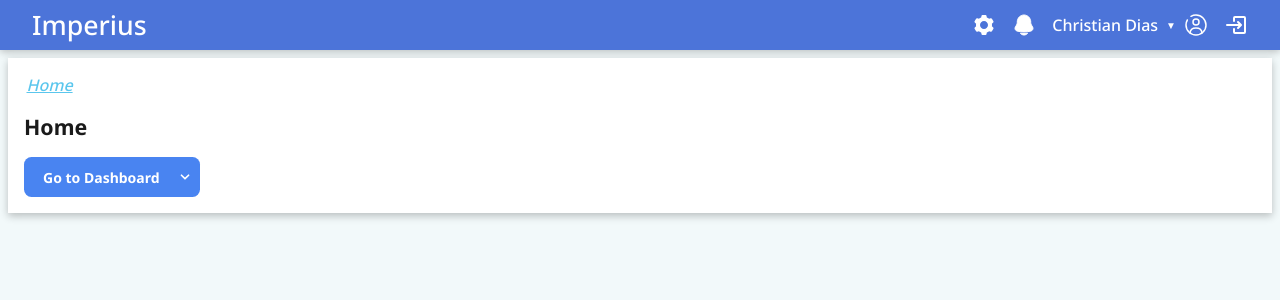
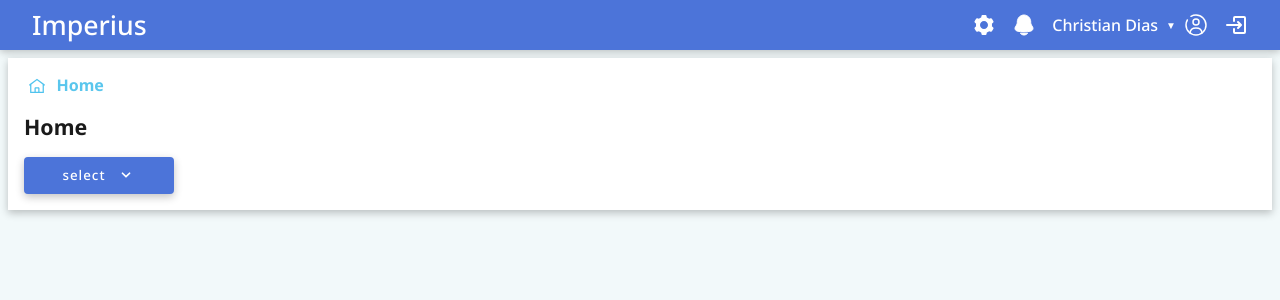
Before and after one commit to christianltdias/app, a Next.js app: page / in a window 1280 px wide. Shown: the top 300 px of the page. Built offline with nearby package versions, Linux system fonts and the light colour scheme.

Commit message:
enhancement on some components

```diff
--- a/app/page.tsx
+++ b/app/page.tsx
@@ -1,48 +1,18 @@
 "use client";
 
 import { useRouter } from "next/navigation";
-import MultiOptionButton from "../shared/controls/buttons/multi-option/multi-option-button";
 import PageComponent from "../shared/page/page";
-import Toaster from "../shared/toast/toaster";
 import { useAppDispatch } from "../store/store";
-import { createToast } from "../store/toast/toast.slice";
+import Dropdown from "../shared/controls/buttons/dropdown/common/dropdown.common";
 
 export default function Page() {
   const router = useRouter();
   const dispatch = useAppDispatch();
   let count = 0;
-
+  const color = "white"
   return (
     <PageComponent title="Home">
-      <MultiOptionButton
-        color="primary"
-        options={[
-          {
-            title: "Go to Dashboard",
-            // onClick: () => router.push("/dashboard"),
-            onClick: () =>
-              dispatch(
-                createToast({
-                  children: "test",
-                  title: `test title ${++count}`,
-                  sticky: [true, false][Math.floor(Math.random() * 2)],
-                  type: ["info", "warning", "success", "error"][Math.floor(Math.random() * 4)],
-                })
-              ),
-          },
-          {
-            title: "Go to Details",
-            onClick: () =>               dispatch(
-              createToast({
-                children: "This is a test Toast",
-                title: 'Error',
-                sticky: true,
-                type: "error",
-              })
-            ),
-          },
-        ]}
-      />
+      <Dropdown color="primary" placeholder="select" items={[{title: "test", onClick: () => console.log("test")}]}/>
     </PageComponent>
   );
 }
--- a/shared/breadcrumb/breadcrumb.module.sass
+++ b/shared/breadcrumb/breadcrumb.module.sass
@@ -1,10 +1,12 @@
 @import '../../styles/variables'
 
-.main_container
+.main-container
   padding: 0
   margin: 0
   display: flex
   flex-direction: row
+  align-content: center
+  justify-content: flex-start
 
   .item
     margin: 0 2.5px
@@ -12,14 +14,28 @@
     width: fit-content
     text-decoration: none
     color: $breadcrumb-item-color
+    display: flex
+    flex-direction: row
+    align-items: flex-end
+    gap: 10px
+    font-weight: bold
 
-    &.root
-      color: $breadcrumb-root-item-color
-      font-weight: bold
+    p
+      margin: 0
+      padding: 0
 
-    &:last-child
-      text-decoration: underline
-      font-style: italic
+    img
+      filter: invert(66%) sepia(83%) saturate(433%) hue-rotate(164deg) brightness(96%) contrast(94%)
 
   .separator
+    color: darken($breadcrumb-item-color, 20%)
+    font-size: 10pt
+    margin: 0 5px
+    align-self: center
     white-space: pre-wrap
+
+  .current
+    margin: 0
+    padding: 0
+    align-self: flex-end
+    color: #BFC4CE
--- a/shared/breadcrumb/breadcrumb.tsx
+++ b/shared/breadcrumb/breadcrumb.tsx
@@ -4,6 +4,7 @@ import { usePathname } from "next/navigation";
 import Link from "next/link";
 import styles from "./breadcrumb.module.sass";
 import React from "react";
+import Image from "next/image";
 
 type TBreadCrumbProps = {
   separator?: string;
@@ -11,22 +12,12 @@ type TBreadCrumbProps = {
   homeAsRoot?: boolean;
 };
 
-var getHref = (pathNames: string[], index: number): string =>
-  `/${pathNames.slice(0, index + 1).join("/")}`;
-
-var getText = (text: string, capitalizeLinks: boolean): string =>
-  capitalizeLinks ? text[0].toUpperCase() + text.slice(1, text.length) : text;
-
-var getSeparator = (separator: string, isLast: boolean): any => {
-  if (isLast) {
-    return <></>;
-  }
-
-  return <span> {separator} </span>;
-};
+var getHref = (pathNames: string[], index: number): string => `/${pathNames.slice(0, index + 1).join("/")}`;
+var getText = (text: string, capitalizeLinks: boolean): string => capitalizeLinks ? text[0].toUpperCase() + text.slice(1, text.length) : text;
+var getSeparator = (separator: string): any =>  <span className={styles["separator"]}> {separator} </span>;
 
 export default function BreadCrumb({
-  separator = "/",
+  separator = "❯",
   capitalizeLinks = true,
   homeAsRoot = true,
 }: TBreadCrumbProps) {
@@ -35,22 +26,27 @@ export default function BreadCrumb({
     .filter((path) => path);
 
   return (
-    <div className={styles.main_container}>
+    <div className={styles['main-container']}>
       {homeAsRoot && (
         <>
-          <Link className={`${styles.item} ${pathNames.length === 0 ? "" : styles.root}`} href={pathNames.length > 0 ? "/" : {}}>
-            Home
+          <Link className={styles["item"]} href={pathNames.length > 0 ? "/" : {}}>
+            <Image src="/home.svg" alt="home" width={20} height={20} />
+            <p>Home</p>
           </Link>
-          {getSeparator(separator, pathNames.length === 0)}
+          {pathNames.length !== 0 ? getSeparator(separator) : ""}
         </>
       )}
       {pathNames.map((link, index) => {
+        if(index === pathNames.length - 1){
+          return (<p className={styles["current"]}>{getText(link, capitalizeLinks)}</p>);
+        }
+
         return (
           <>
-            <Link className={styles.item} href={index === pathNames.length - 1 ? {} : getHref(pathNames, index)}>
-              {getText(link, capitalizeLinks)}
+            <Link className={styles["item"]} href={getHref(pathNames, index)}>
+              <p>{getText(link, capitalizeLinks)}</p>
             </Link>
-            {getSeparator(separator, index === pathNames.length - 1)}
+            {getSeparator(separator)}
           </>
         );
       })}
--- a/shared/card/card.module.sass
+++ b/shared/card/card.module.sass
@@ -1,3 +1,29 @@
-.container
-  margin: 10px
+.card-container
   background-color: white
+  min-width: 300px
+  width: fit-content
+  border-radius: 10px
+  box-shadow: rgba(0, 0, 0, 0.24) 0px 3px 8px
+  display: flex
+  flex-direction: column
+
+  .image-container
+    height: 150px
+    position: relative
+
+    .card-img
+      height: 150px
+      width: 100%
+      object-fit: cover
+
+    .card-img-shadow
+      position: absolute
+      bottom: 0
+      left: 0
+      right: 0
+      height: 15px
+      background: linear-gradient(0deg, rgba(0,0,0,1) 0%, rgba(0,212,255,0) 100%)
+      opacity: .2
+
+  .card-content
+    padding: 20px
--- a/shared/controls/buttons/common/button.tsx
+++ b/shared/controls/buttons/common/button.tsx
@@ -10,7 +10,7 @@ type ButtonProps = {
   onClick: (e: React.MouseEvent<HTMLElement>) => void,
 }
 
-const button = forwardRef(({children, color = 'primary', type = 'border', onClick} : ButtonProps, ref: MutableRefObject<any>) => {
+const Button = forwardRef(({children, color = 'primary', type = 'border', onClick} : ButtonProps, ref: MutableRefObject<any>) => {
   if (color === 'white') {
     type = 'empty'
   }
@@ -20,4 +20,4 @@ const button = forwardRef(({children, color = 'primary', type = 'border', onClic
   );
 });
 
-export default button;
+export default Button;
--- a/shared/controls/buttons/dropdown/common/dropdown.common.module.sass
+++ b/shared/controls/buttons/dropdown/common/dropdown.common.module.sass
@@ -1,4 +1,4 @@
-@import '../../../../styles/variables'
+@import '../../../../../styles/variables'
 
 .dropdown-wrapper
   width: fit-content
@@ -41,7 +41,6 @@
     position: relative
     width: fit-content
     text-align: center
-    z-index: 200
 
   [type="checkbox"]:checked,
   [type="checkbox"]:not(:checked)
--- a/shared/page/page.tsx
+++ b/shared/page/page.tsx
@@ -33,7 +33,7 @@ export default function Page({
         <div className={styles.page_info}>
           {enableBreadcrumb && (
             <div className={styles.page_breadcrumb}>
-              <BreadCrumb separator="|" />
+              <BreadCrumb />
             </div>
           )}
           {title != null && (
```
Also changed, not shown: shared/card/card.tsx (+14 -14 lines), public/home.svg (added), public/test.png (added).
